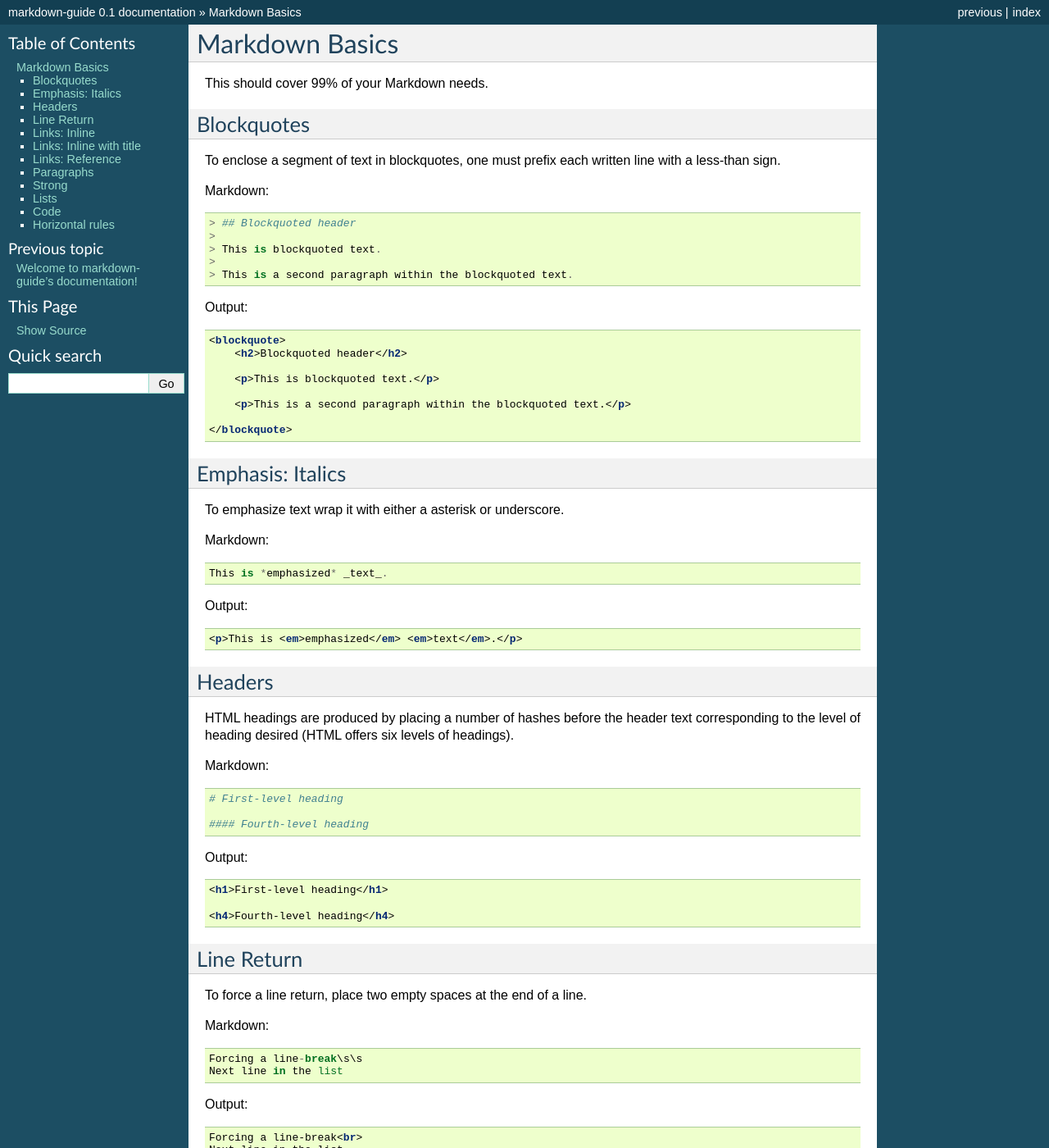
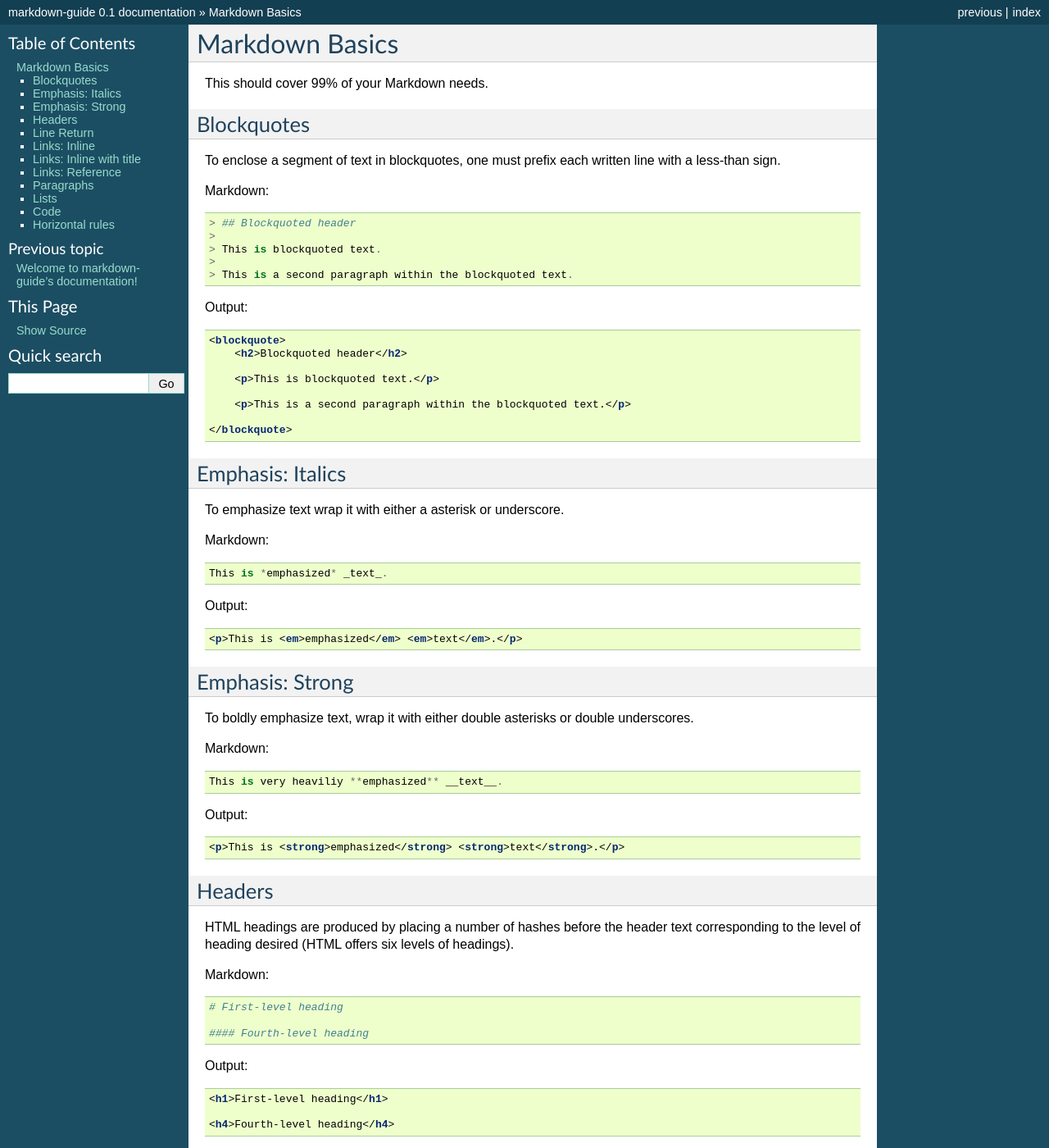
Before and after one commit to joaedwar/markdown-guide, a Sphinx documentation site: the page built from docs/basics.rst, in a window 1280 px wide and 1400 px high. Shown: the whole window at 82% size. Built offline with Sphinx 7.4.7, drawn with Linux system fonts in a browser that asks for light colours.

Commit message:
strong emphasis

```diff
--- a/docs/basics.rst
+++ b/docs/basics.rst
@@ -45,6 +45,22 @@ Output:
 .. code-block:: html
 
     <p>This is <em>emphasized</em> <em>text</em>.</p>
+
+Emphasis: Strong
+================
+
+To boldly emphasize text, wrap it with either double asterisks or double underscores.
+
+Markdown::
+
+    This is very heaviliy **emphasized** __text__.
+
+Output:
+
+.. code-block:: html
+
+    <p>This is <strong>emphasized</strong> <strong>text</strong>.</p>
+
 
 Headers
 ========
```
Also changed, not shown: other parts of docs/basics.rst (+0 -5 lines).
